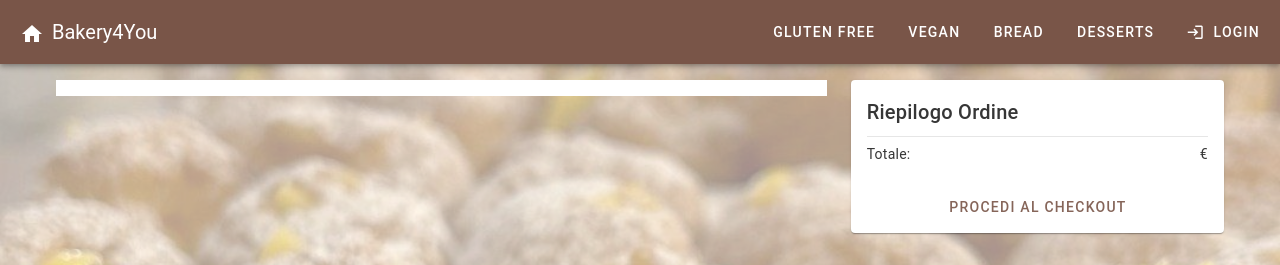
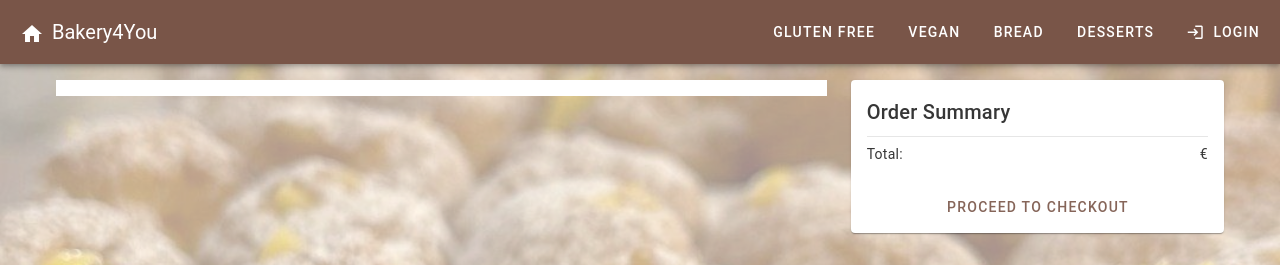
Before and after one commit to NicoNRG2/sw-eng-project, a Vue app in the folder frontend/: page /shoppingcart in a window 1280 px wide. Shown: the top 265 px of the page. Built offline with nearby package versions, Linux system fonts and the light colour scheme.

Commit message:
fix: fixed language and total price output

```diff
--- a/frontend/src/components/ShoppingCart.vue
+++ b/frontend/src/components/ShoppingCart.vue
@@ -87,16 +87,16 @@
       <div class="sticky-sidebar">
         <v-card class="mx-auto">
           <v-card-text>
-            <div class="text-h6 font-weight-medium">Riepilogo Ordine</div>
+            <div class="text-h6 font-weight-medium">Order Summary</div>
             <v-divider class="my-2"></v-divider>
             <div class="d-flex justify-space-between">
-              <span>Totale:</span>
+              <span>Total:</span>
               <span>{{ shoppingCart.totalPrice }} €</span>
             </div>
           </v-card-text>
           <v-card-actions>
             <v-btn color="brown lighten-1" block @click="proceedToCheckout"
-              >Procedi al checkout</v-btn
+              >Proceed to checkout</v-btn
             >
           </v-card-actions>
         </v-card>
@@ -144,9 +144,10 @@
       },
       computed: {
         totalPrice() {
-          return this.cartItems.reduce((total, item) => {
+          const total = this.cartItems.reduce((total, item) => {
             return total + item.price * item.quantity
           }, 0)
+          return total.toFixed(2)
         },
       },
       created() {
```
